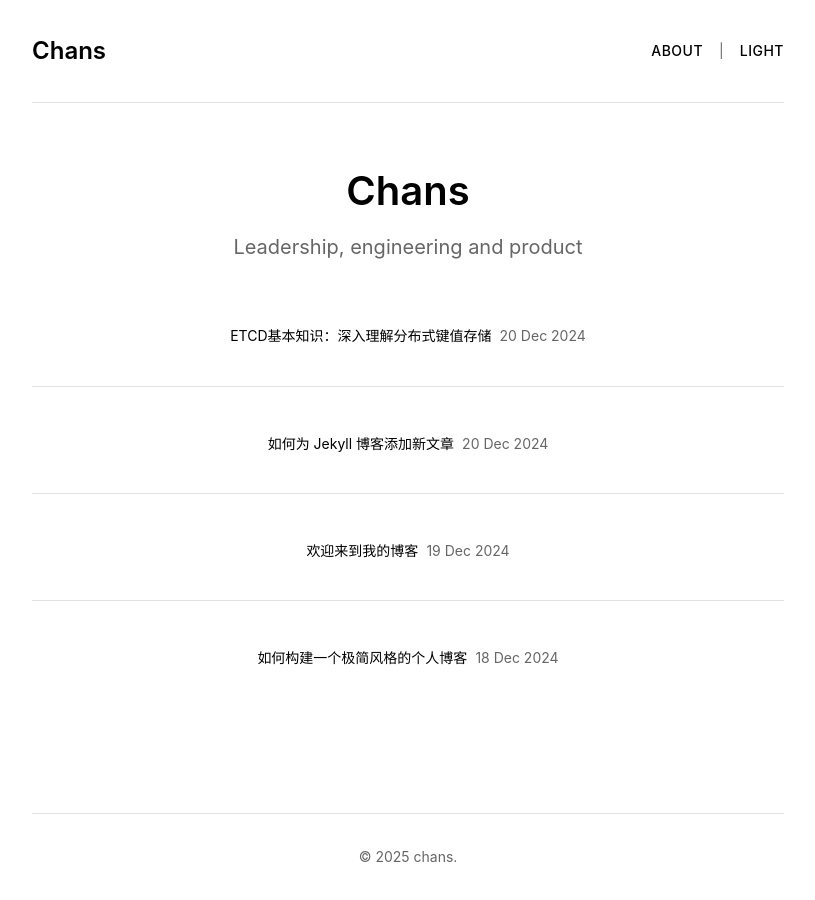
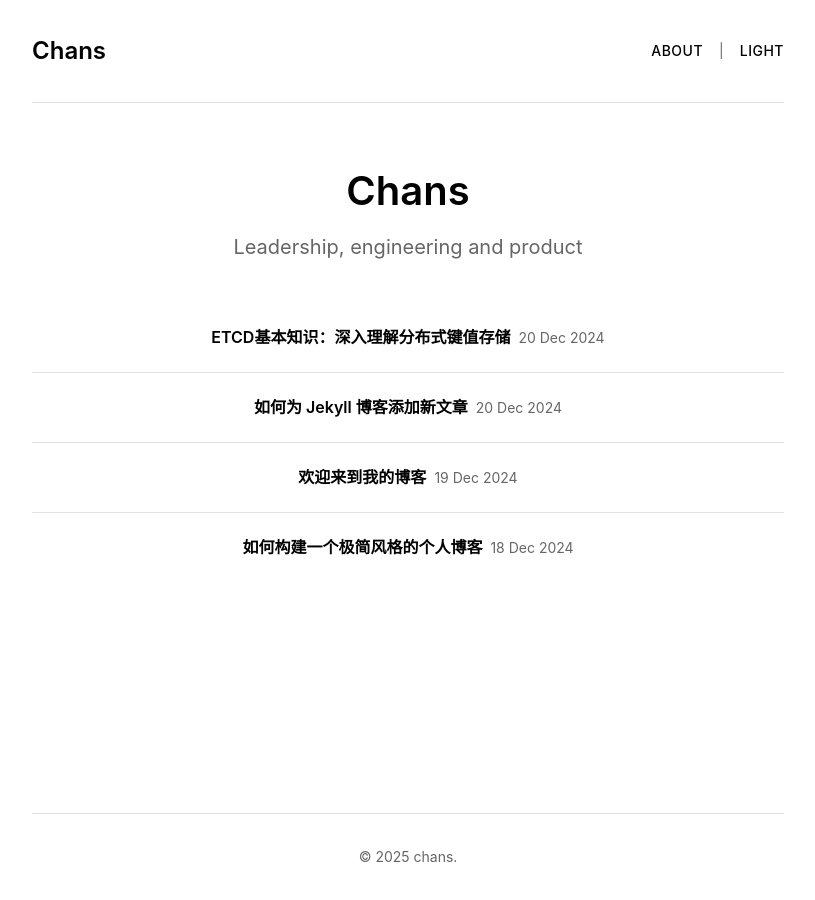
Before and after one commit to chanslights/blog, a Jekyll site: the page built from index.html, in a window 1280 px wide. Shown: the whole page, without its empty margins (232-1047 px from the left). Built offline with Jekyll 4.4.1, drawn with Linux system fonts in a browser that asks for light colours.

Commit message:
减小文章之间的间隔

```diff
--- a/assets/css/main.css
+++ b/assets/css/main.css
@@ -185,8 +185,8 @@ body {
 }
 
 .post-item {
-    margin-bottom: var(--spacing-xl);
-    padding-bottom: var(--spacing-lg);
+    margin-bottom: var(--spacing-md);
+    padding-bottom: var(--spacing-sm);
     border-bottom: 1px solid var(--border-color);
 }
 
@@ -197,8 +197,8 @@ body {
 }
 
 .post-item-title {
-    font-size: 0.875rem;
-    font-weight: 400;
+    font-size: 1rem;
+    font-weight: 600;
     margin-bottom: var(--spacing-xs);
     line-height: 1.3;
     text-align: center; /* 居中显示文章标题 */
```
